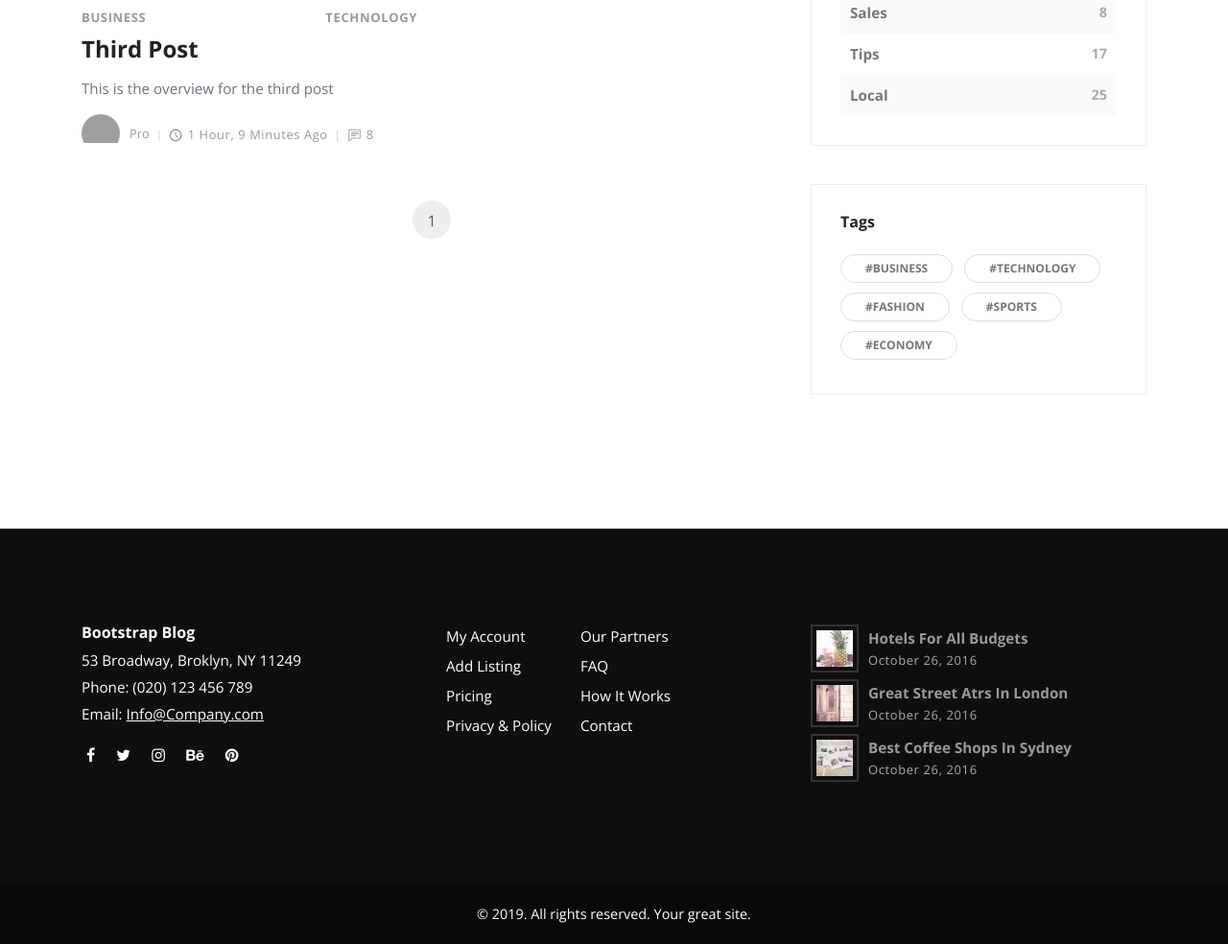
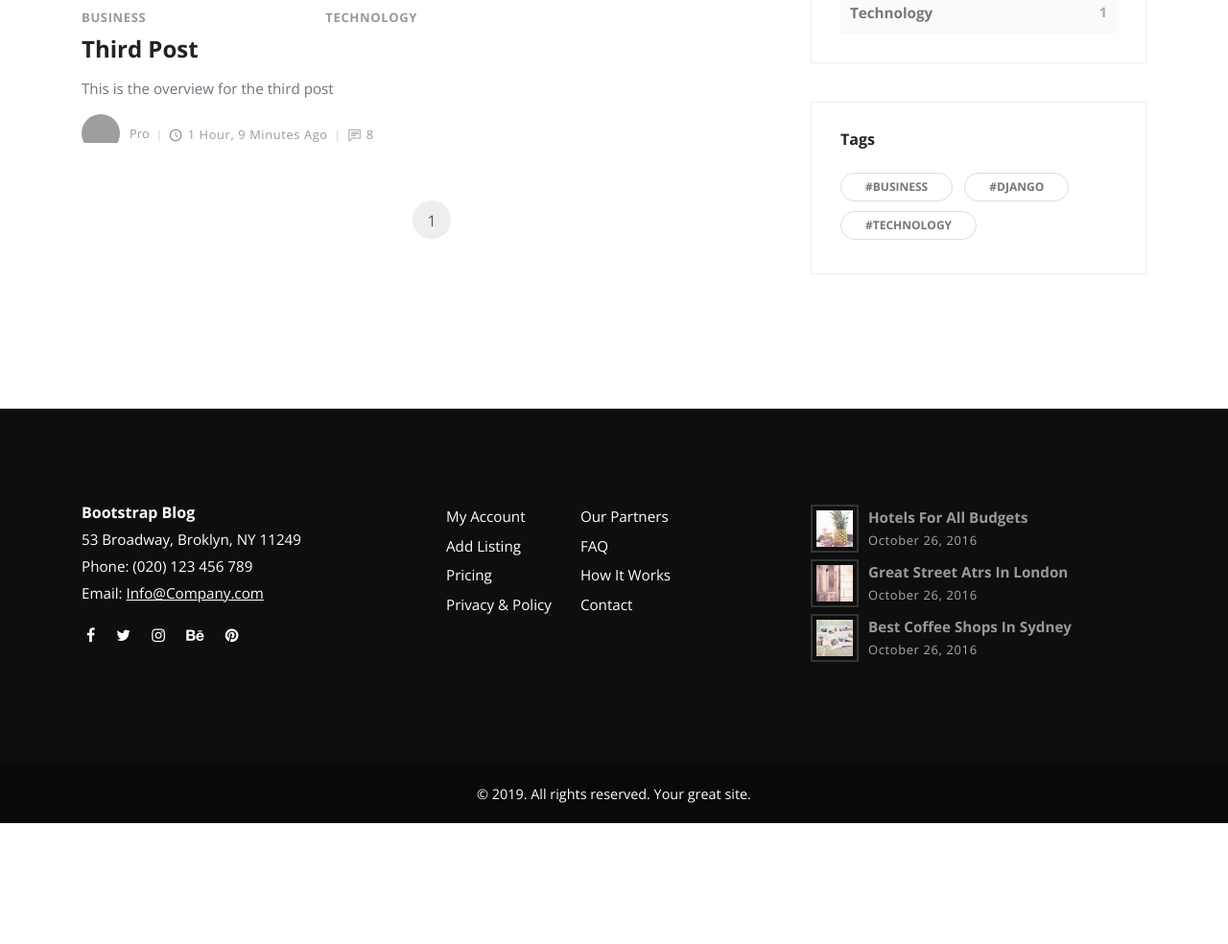
Before and after one commit to noxevolution/My-Blog-using-Django, a Django app: page /blog/ in a window 1280 px wide. Shown: the part 868-1852 px from the top of the page at 96% size. After the commit the page ends 1726 px from the top, so only its background shows below. Run offline with Django 3.2, Linux system fonts and the light colour scheme; data comes from the database, SQL or seed files in the repository; some libraries are stand-ins or nearby versions; grey boxes are pictures that could not be loaded.

Commit message:
Tags & Articles regarding tags

```diff
--- a/posts/views.py
+++ b/posts/views.py
@@ -1,7 +1,12 @@
+from django.db.models import Count
 from django.core.paginator import Paginator, EmptyPage, PageNotAnInteger
 from django.shortcuts import render
 from .models import Post
 from marketing.models import Signup
+
+def get_category_count():
+    queryset = Post.objects.values('categories__title').annotate(Count('categories__title'))
+    return queryset
 
 def index(request):
     featured = Post.objects.filter(featured=True)
@@ -21,6 +26,7 @@ def index(request):
     return render(request, 'index.html', context)
 
 def blog(request):
+    category_count = get_category_count()
     most_recent = Post.objects.order_by('-timestamp')[:3]
     post_list = Post.objects.all()
     paginator = Paginator(post_list, 4)
@@ -37,7 +43,8 @@ def blog(request):
     context = {
         'queryset': paginated_queryset,
         'post_request_var': page_request_var,
-        'most_recent': most_recent
+        'most_recent': most_recent,
+        'category_count': category_count
     }
 
     return render(request, 'blog.html', context)
--- a/templates/blog.html
+++ b/templates/blog.html
@@ -86,11 +86,11 @@
             <header>
               <h3 class="h6">Categories</h3>
             </header>
-            <div class="item d-flex justify-content-between"><a href="#">Growth</a><span>12</span></div>
-            <div class="item d-flex justify-content-between"><a href="#">Local</a><span>25</span></div>
-            <div class="item d-flex justify-content-between"><a href="#">Sales</a><span>8</span></div>
-            <div class="item d-flex justify-content-between"><a href="#">Tips</a><span>17</span></div>
-            <div class="item d-flex justify-content-between"><a href="#">Local</a><span>25</span></div>
+            {% for cat in category_count %}
+            <div class="item d-flex justify-content-between">
+              <a href="#">{{ cat.categories__title }}</a><span>{{ cat.categories__title__count }}</span>
+            </div>
+            {% endfor %}
           </div>
           <!-- Widget [Tags Cloud Widget]-->
           <div class="widget tags">
@@ -98,11 +98,9 @@
               <h3 class="h6">Tags</h3>
             </header>
             <ul class="list-inline">
-              <li class="list-inline-item"><a href="#" class="tag">#Business</a></li>
-              <li class="list-inline-item"><a href="#" class="tag">#Technology</a></li>
-              <li class="list-inline-item"><a href="#" class="tag">#Fashion</a></li>
-              <li class="list-inline-item"><a href="#" class="tag">#Sports</a></li>
-              <li class="list-inline-item"><a href="#" class="tag">#Economy</a></li>
+              {% for cat in category_count %}
+              <li class="list-inline-item"><a href="#" class="tag">#{{ cat.categories__title }}</a></li>
+              {% endfor %}
             </ul>
           </div>
         </aside>
```
